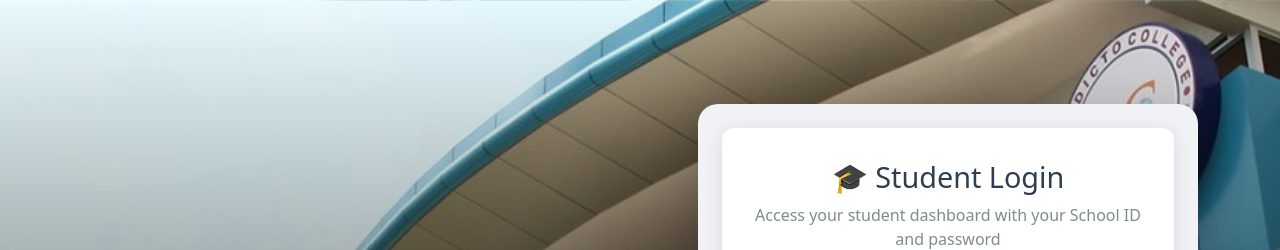
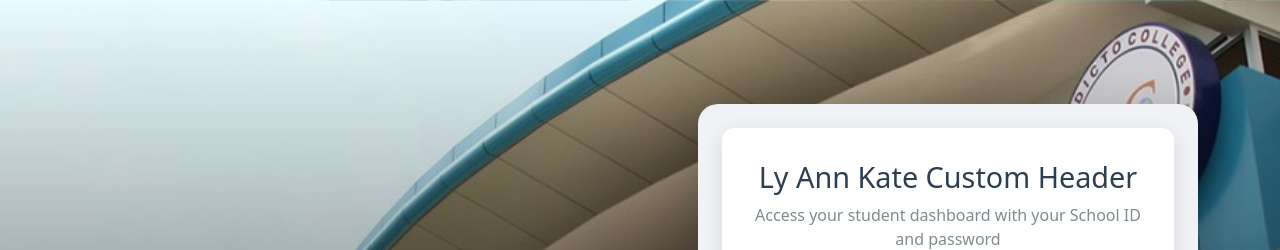
Before and after one commit to yurshtinkai/REGISTRAR-RMS-FRONTEND, a React (Create React App) app: page /login in a window 1280 px wide. Shown: the top 250 px of the page. Built offline with nearby package versions, Linux system fonts and the light colour scheme.

Commit message:
change custom header to be editable via environmental variables

```diff
--- a/src/components/auth/StudentLogin.js
+++ b/src/components/auth/StudentLogin.js
@@ -67,10 +67,14 @@ function StudentLogin({ onLoginSuccess, onSwitchToRegister, onSwitchToAdmin, onS
         }
     };
 
+      // New Constant For Customizable Header
+const HEADER_TEXT = process.env.REACT_APP_STUDENT_LOGIN_HEADER || '🎓 Student Login';
+
+
     return (
         <div className="student-login-container">
             <div className="login-header">
-                <h2>🎓 Student Login</h2>
+                <h2>{HEADER_TEXT}</h2>
                 <p>Access your student dashboard with your School ID and password</p>
             </div>
 
```
Also changed, not shown: 1 other file (tests, documents, lock files or other folders).
